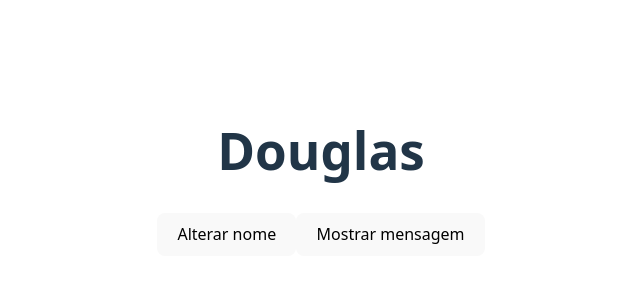
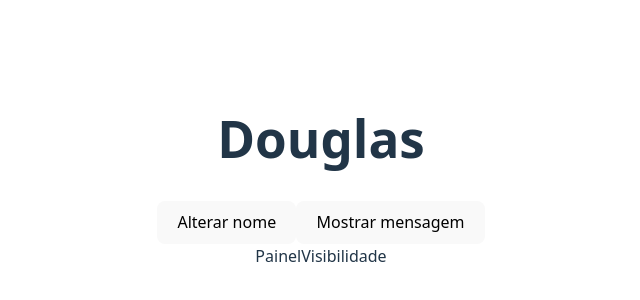
Before and after one commit to DouglasYHWH-Developer/React, a React (Vite) app in the folder Painel_de_Usuario/: page / in a window 1280 px wide. Shown: the part 228-528 px from the top of the page, without its empty margins (319-959 px from the left). Built offline with nearby package versions, Linux system fonts and the light colour scheme.

Commit message:
mais uma atividade proposta de fixação

```diff
--- a/Painel_de_Usuario/src/App.jsx
+++ b/Painel_de_Usuario/src/App.jsx
@@ -1,11 +1,13 @@
 import './App.css'
 import Painel from './components/Painel'
+import PainelVisibilidade from './components/PainelVisibilidade'
 
 function App() {
 
   return (
     <>
      <Painel />
+     <PainelVisibilidade />
     </>
   )
 }
--- /dev/null
+++ b/Painel_de_Usuario/src/components/PainelVisibilidade.jsx
@@ -0,0 +1,9 @@
+import React from 'react'
+
+const PainelVisibilidade = () => {
+  return (
+    <div>PainelVisibilidade</div>
+  )
+}
+
+export default PainelVisibilidade
```
Also changed, not shown: Painel_de_Usuario/src/atividade proposta.txt (added).
